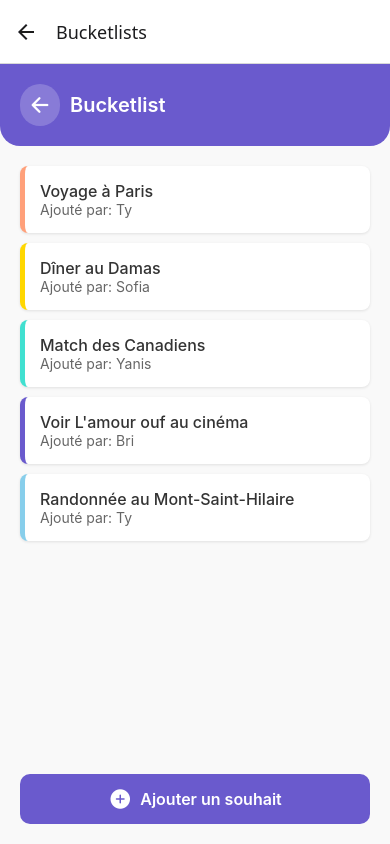
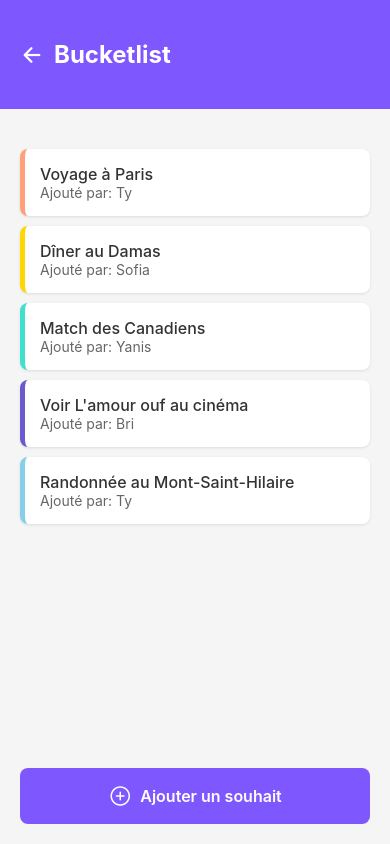
Before and after one commit to ty-mxm/calendo-app, a React Native app in the folder MyApp/: screen /Bucketlists in a window 390 px wide. Built offline with nearby package versions, Linux system fonts and the light colour scheme.

Commit message:
✨ Finish Bucketlist Screen logic and fix UI

```diff
--- a/MyApp/App.tsx
+++ b/MyApp/App.tsx
@@ -56,7 +56,7 @@ export default function App() {
         <Stack.Screen
           name="ForgotPassword"
           component={ForgotPasswordScreen}
-          options={{ title: 'Forgot Password', headerShown: true }}
+          options={{ title: 'Forgot Password', headerShown: false }}
         />
         <Stack.Screen
           name="Login"
@@ -66,7 +66,7 @@ export default function App() {
         <Stack.Screen
           name="SignUp"
           component={SignUpScreen}
-          options={{ title: 'Sign Up', headerShown: true }}
+          options={{ title: 'Sign Up', headerShown: false }}
         />
 
         {/* Home Screens */}
@@ -159,7 +159,7 @@ export default function App() {
         <Stack.Screen
           name="Bucketlists"
           component={BucketlistsScreen}
-          options={{ title: 'Bucketlists', headerShown: true }}
+          options={{ title: 'Bucketlists', headerShown: false }}
         />
         <Stack.Screen
           name="BucketlistDetails"
--- a/MyApp/src/screens/Bucketlists/BucketlistsScreen.tsx
+++ b/MyApp/src/screens/Bucketlists/BucketlistsScreen.tsx
@@ -56,7 +56,7 @@ export default function BucketlistsScreen() {
 
       {/* Add Wish Button */}
       <TouchableOpacity style={styles.addButton} onPress={handleAddWish}>
-        <Ionicons name="add-circle" size={24} color="#FFF" />
+        <Ionicons name="add-circle-outline" size={24} color="#FFF" />
         <Text style={styles.addButtonText}>Ajouter un souhait</Text>
       </TouchableOpacity>
     </View>
@@ -66,26 +66,22 @@ export default function BucketlistsScreen() {
 const styles = StyleSheet.create({
   screenContainer: {
     flex: 1,
-    backgroundColor: '#F9F9F9',
+    backgroundColor: '#F5F5F5',
   },
   header: {
     flexDirection: 'row',
     alignItems: 'center',
-    paddingVertical: 20,
+    backgroundColor: '#7F57FF',
+    paddingVertical: 40,
     paddingHorizontal: 20,
-    backgroundColor: '#6A5ACD',
-    borderBottomLeftRadius: 20,
-    borderBottomRightRadius: 20,
+    marginBottom: 20,
   },
   backButton: {
     marginRight: 10,
-    backgroundColor: 'rgba(255, 255, 255, 0.2)',
-    padding: 8,
-    borderRadius: 50,
   },
   headerTitle: {
-    fontSize: 20,
-    fontWeight: '600',
+    fontSize: 24,
+    fontWeight: 'bold',
     color: '#FFF',
   },
   container: {
@@ -125,11 +121,11 @@ const styles = StyleSheet.create({
     flexDirection: 'row',
     alignItems: 'center',
     justifyContent: 'center',
-    backgroundColor: '#6A5ACD',
-    padding: 12,
+    backgroundColor: '#7F57FF',
+    padding: 15,
     marginHorizontal: 20,
     marginBottom: 20,
-    borderRadius: 10,
+    borderRadius: 8,
     elevation: 3,
   },
   addButtonText: {
```
